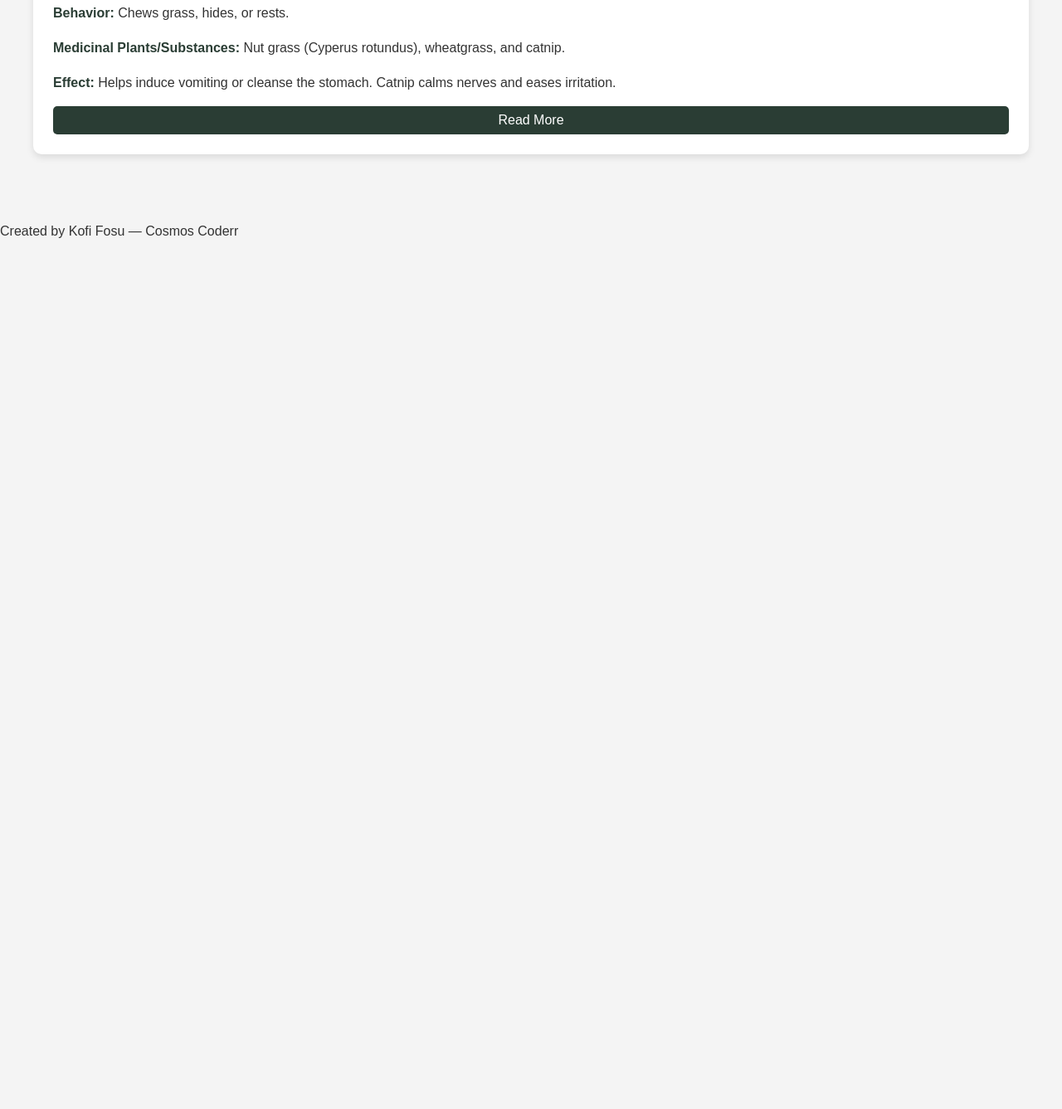
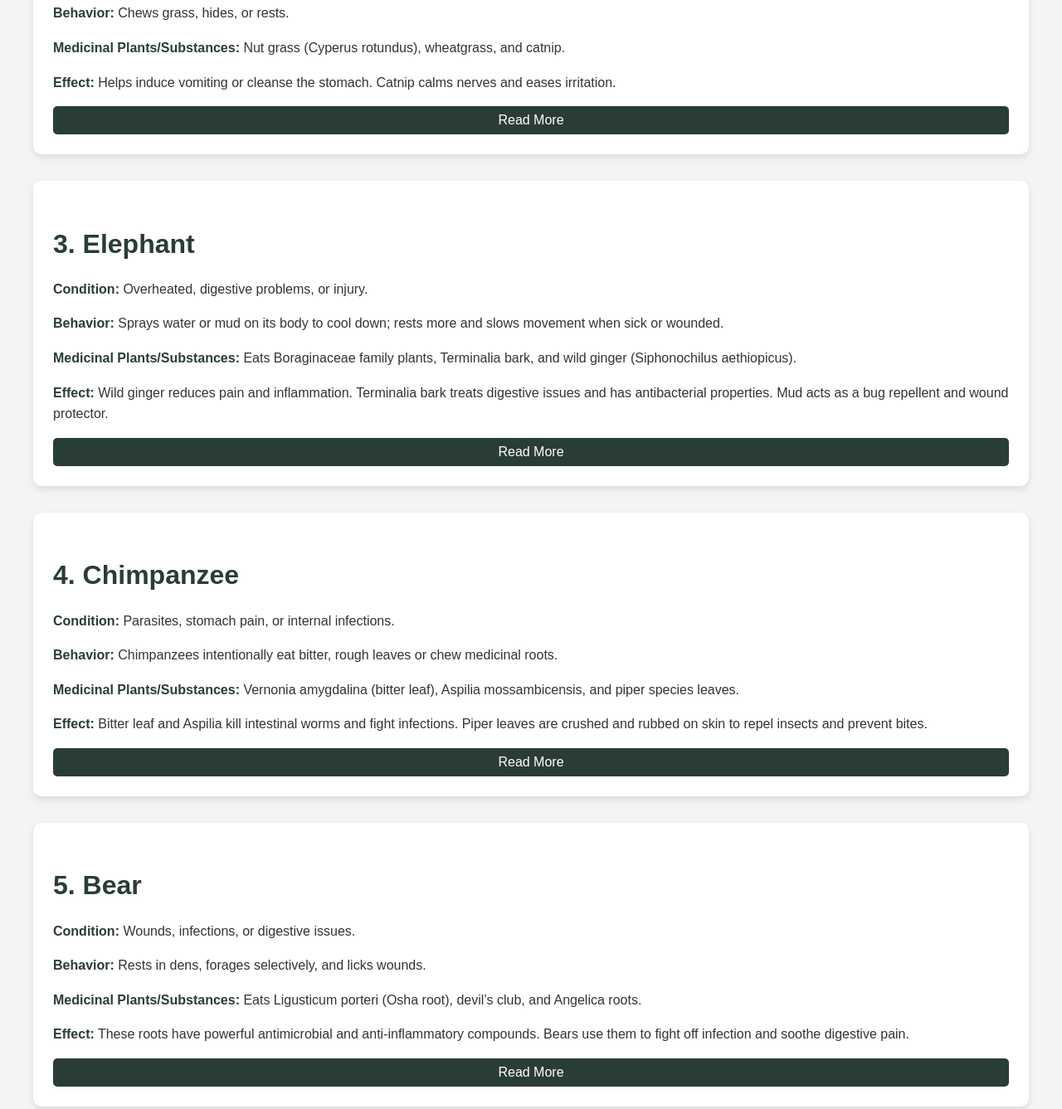
Before and after one commit to onetwo346/journal-, a plain HTML site: page index.html in a window 1280 px wide. Shown: the part 772-2109 px from the top of the page at 83% size. Before the commit the page ends 1080 px from the top, so only its background shows below. Drawn offline with Linux system fonts and the light colour scheme.

Commit message:
Update index.html

```diff
--- a/index.html
+++ b/index.html
@@ -149,7 +149,46 @@
       </div>
     </div>
 
-    <!-- More Entries Go Here -->
+    <!-- Animal Entry 3 -->
+    <div class="animal-entry fade-in">
+      <h2>3. Elephant</h2>
+      <p><span class="label">Condition:</span> Overheated, digestive problems, or injury.</p>
+      <p><span class="label">Behavior:</span> Sprays water or mud on its body to cool down; rests more and slows movement when sick or wounded.</p>
+      <p><span class="label">Medicinal Plants/Substances:</span> Eats Boraginaceae family plants, Terminalia bark, and wild ginger (Siphonochilus aethiopicus).</p>
+      <p><span class="label">Effect:</span> Wild ginger reduces pain and inflammation. Terminalia bark treats digestive issues and has antibacterial properties. Mud acts as a bug repellent and wound protector.</p>
+      <button class="collapse-button" onclick="toggleDetails('elephantDetails')">Read More</button>
+      <div id="elephantDetails" style="display:none;">
+        <p><strong>Further Insight:</strong> Elephants use their environmental understanding to apply mud to wounds and act as a natural barrier against pests while also cooling themselves down.</p>
+      </div>
+    </div>
+
+    <!-- Animal Entry 4 -->
+    <div class="animal-entry fade-in">
+      <h2>4. Chimpanzee</h2>
+      <p><span class="label">Condition:</span> Parasites, stomach pain, or internal infections.</p>
+      <p><span class="label">Behavior:</span> Chimpanzees intentionally eat bitter, rough leaves or chew medicinal roots.</p>
+      <p><span class="label">Medicinal Plants/Substances:</span> Vernonia amygdalina (bitter leaf), Aspilia mossambicensis, and piper species leaves.</p>
+      <p><span class="label">Effect:</span> Bitter leaf and Aspilia kill intestinal worms and fight infections. Piper leaves are crushed and rubbed on skin to repel insects and prevent bites.</p>
+      <button class="collapse-button" onclick="toggleDetails('chimpanzeeDetails')">Read More</button>
+      <div id="chimpanzeeDetails" style="display:none;">
+        <p><strong>Further Insight:</strong> Chimpanzees demonstrate knowledge of natural remedies, using bitter leaves to detoxify their systems and also protect themselves from skin irritants.</p>
+      </div>
+    </div>
+
+    <!-- Animal Entry 5 -->
+    <div class="animal-entry fade-in">
+      <h2>5. Bear</h2>
+      <p><span class="label">Condition:</span> Wounds, infections, or digestive issues.</p>
+      <p><span class="label">Behavior:</span> Rests in dens, forages selectively, and licks wounds.</p>
+      <p><span class="label">Medicinal Plants/Substances:</span> Eats Ligusticum porteri (Osha root), devil’s club, and Angelica roots.</p>
+      <p><span class="label">Effect:</span> These roots have powerful antimicrobial and anti-inflammatory compounds. Bears use them to fight off infection and soothe digestive pain.</p>
+      <button class="collapse-button" onclick="toggleDetails('bearDetails')">Read More</button>
+      <div id="bearDetails" style="display:none;">
+        <p><strong>Further Insight:</strong> Bears' instinctual use of Osha root and Angelica root highlights their ability to recognize natural antimicrobial properties in plants.</p>
+      </div>
+    </div>
+
+    <!-- Additional Entries (Animal 6 to 20) follow the same format -->
 
   </div>
 
```
